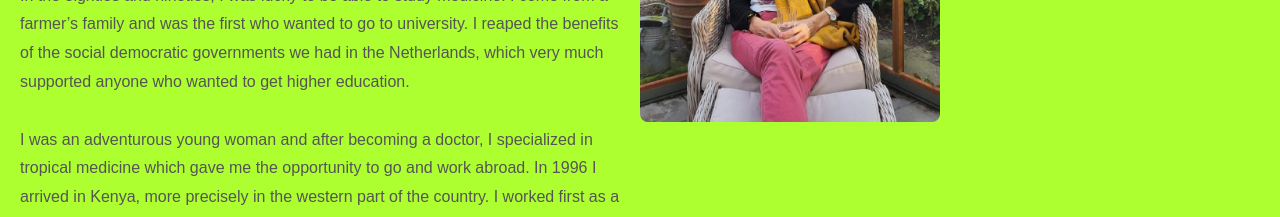
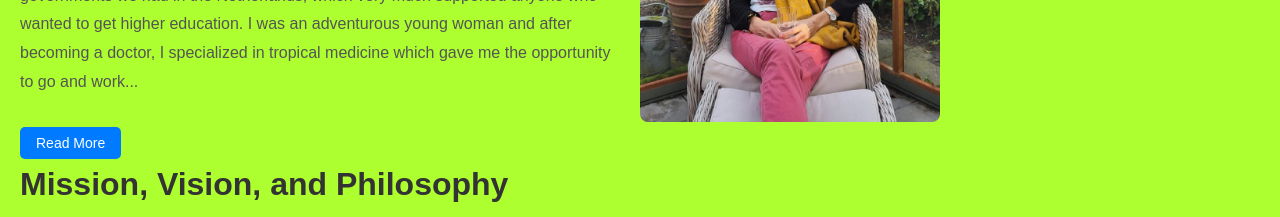
Before and after one commit to Trialerror-phase/reactui, a React (Create React App) app: page /about in a window 1280 px wide. Shown: the part 900-1117 px from the top of the page. Built offline with nearby package versions, Linux system fonts and the light colour scheme.

Commit message:
Update readmore button

```diff
--- a/src/components/About.css
+++ b/src/components/About.css
@@ -96,3 +96,18 @@
   .section p {
     line-height: 1.6;
   }
+  .read-more-btn {
+    background-color: #007bff;
+    color: #fff;
+    border: none;
+    padding: 8px 16px;
+    border-radius: 5px;
+    cursor: pointer;
+    font-size: 14px;
+    margin-top: 10px;
+    transition: background-color 0.3s;
+  }
+
+  .read-more-btn:hover {
+    background-color: #0056b3;
+  }
--- a/src/components/About.js
+++ b/src/components/About.js
@@ -4,9 +4,32 @@ import Header from './Header';
 import './Header.css';
 import './About.css'; // Import the CSS file for additional styling
 import { useTranslation } from 'react-i18next';
+import  { useState } from 'react'
 
 const About = () => {
+
+
+
+
   const { t } = useTranslation();
+  const [showFullText, setShowFullText] = useState(false); // State to toggle text
+
+  // Function to handle "Read More" click
+  const toggleText = () => setShowFullText((prev) => !prev);
+
+  const founderText = `
+    Dr. Anja van’t Hoog was born on March 21, 1964, in Schipluiden (NL). She studied medicine at the University of Utrecht and reached her medical degree in 1993. After her training as a Dutch Tropical Doctor she went to Kenya in 1996. Unfortunately, she passed away on August 11, 2023. Ya Juu Foundation is her legacy.
+
+    “With my foundation, I want to support young people in Kenya, who cannot afford fees for secondary school or higher education. Completing education and being able to create your own income is very important in life.
+
+    In the eighties and nineties, I was lucky to be able to study medicine. I come from a farmer’s family and was the first who wanted to go to university. I reaped the benefits of the social democratic governments we had in the Netherlands, which very much supported anyone who wanted to get higher education.
+
+    I was an adventurous young woman and after becoming a doctor, I specialized in tropical medicine which gave me the opportunity to go and work abroad. In 1996 I arrived in Kenya, more precisely in the western part of the country. I worked first as a doctor and later focused on research in the medical field.
+
+    Ya Juu Foundation is set up with the money I saved for my pension. This is the best way of making good use of it.”
+
+    Dr. Anja van’t Hoog
+  `;
 
   const boardMembers = [
     {
@@ -50,18 +73,13 @@ const About = () => {
       <div className="founder-section">
         <div className="founder-text">
           <p>
-          Dr. Anja van’t Hoog was born on March 21, 1964, in Schipluiden (NL). She studied medicine at the University of Utrecht and reached her medical degree in 1993. After her training as a Dutch Tropical Doctor she went to Kenya in 1996. Unfortunately, she passed away on August 11, 2023. Ya Juu Foundation is her legacy.
-            <br /><br />
-            “With my foundation, I want to support young people in Kenya, who cannot afford fees for secondary school or higher education. Completing education and being able to create your own income is very important in life.
-            <br /><br />
-            In the eighties and nineties, I was lucky to be able to study medicine. I come from a farmer’s family and was the first who wanted to go to university. I reaped the benefits of the social democratic governments we had in the Netherlands, which very much supported anyone who wanted to get higher education.
-            <br /><br />
-            I was an adventurous young woman and after becoming a doctor, I specialized in tropical medicine which gave me the opportunity to go and work abroad. In 1996 I arrived in Kenya, more precisely in the western part of the country. I worked first as a doctor and later focused on research in the medical field.
-            <br /><br />
-            Ya Juu Foundation is set up with the money I saved for my pension. This is the best way of making good use of it.”
-            <br /><br />
-            Dr. Anja van’t Hoog
+            {showFullText
+              ? founderText
+              : `${founderText.substring(0, 1000)}...`} {/* Show truncated text */}
           </p>
+          <button onClick={toggleText} className="read-more-btn">
+            {showFullText ? 'Read Less' : 'Read More'}
+          </button>
         </div>
         <img
           src="\assets\Anja-21-maart-2023-768x1024.jpg"
```
